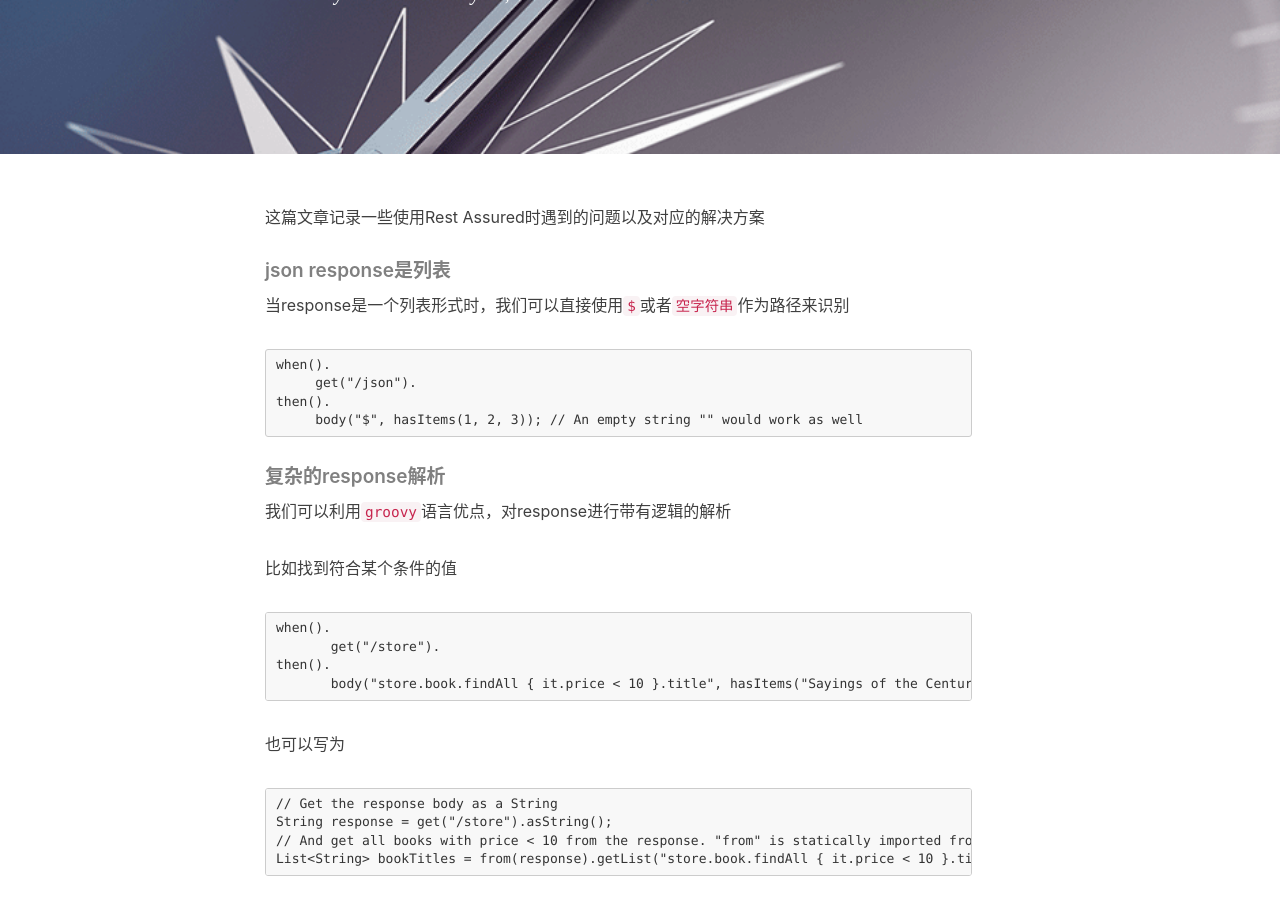
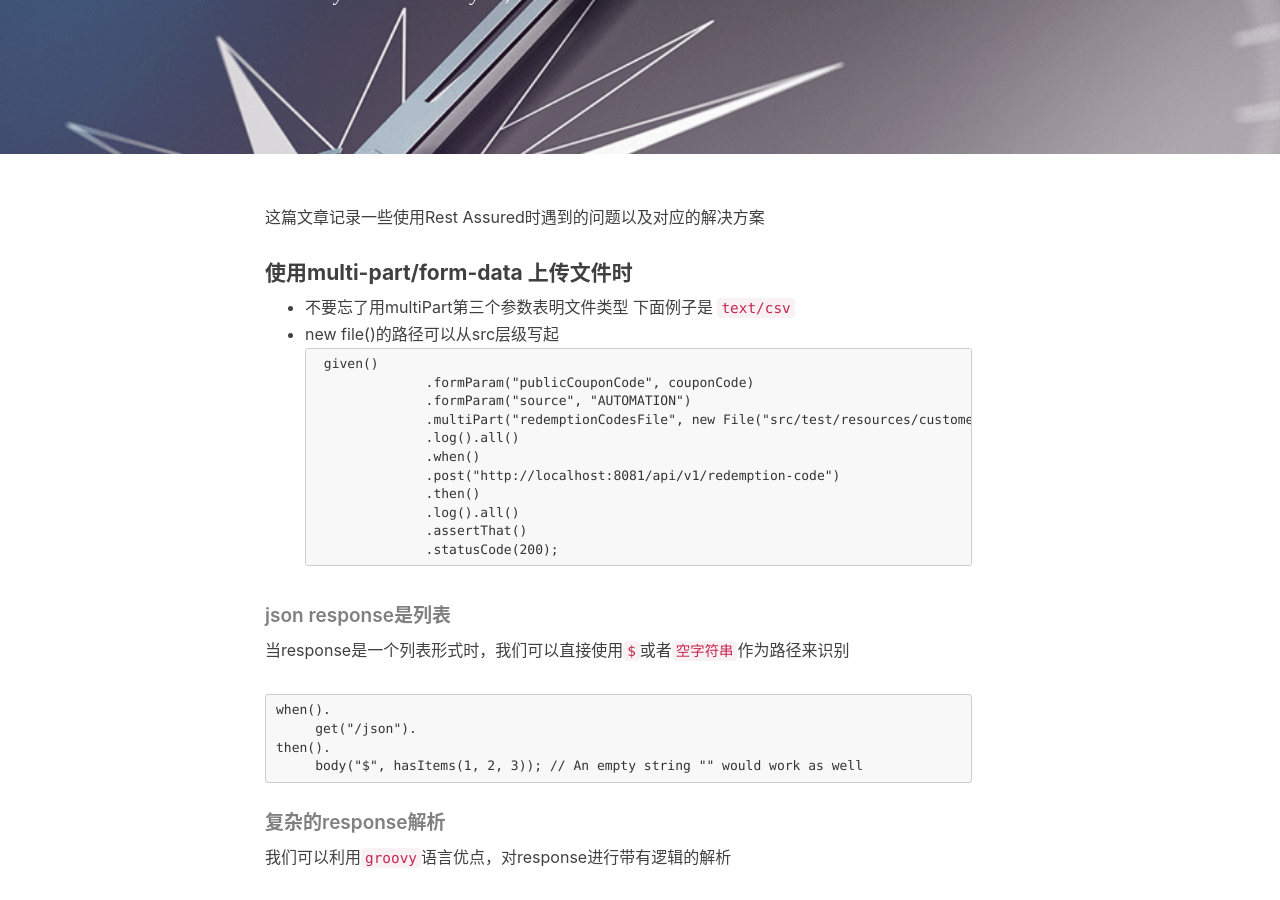
Before and after one commit to DanteYu/DanteYu.github.io, a Jekyll site: the page built from _posts/2019-07-26-api-restassured-note.markdown, in a window 1280 px wide and 900 px high, scrolled down 303 px. Built offline with Jekyll 4.4.1, drawn with Linux system fonts in a browser that asks for light colours; nearby versions of some CDN libraries; comment, search, counter and statistics services are not loaded.

Commit message:
update rest assured post

````diff
--- a/_posts/2019-07-26-api-restassured-note.markdown
+++ b/_posts/2019-07-26-api-restassured-note.markdown
@@ -8,6 +8,26 @@ tags:
     - TestStrategy
 ---
 这篇文章记录一些使用Rest Assured时遇到的问题以及对应的解决方案
+
+#### 使用multi-part/form-data 上传文件时
+
+* 不要忘了用multiPart第三个参数表明文件类型 下面例子是  `text/csv`
+* new file()的路径可以从src层级写起
+```
+   given()
+                .formParam("publicCouponCode", couponCode)
+                .formParam("source", "AUTOMATION")
+                .multiPart("redemptionCodesFile", new File("src/test/resources/customer_rewards/redemptionCode1.csv"), "text/csv")
+                .log().all()
+                .when()
+                .post("http://localhost:8081/api/v1/redemption-code")
+                .then()
+                .log().all()
+                .assertThat()
+                .statusCode(200);
+```
+
+
 
 ##### json response是列表
 当response是一个列表形式时，我们可以直接使用`$`或者`空字符串`作为路径来识别
````
